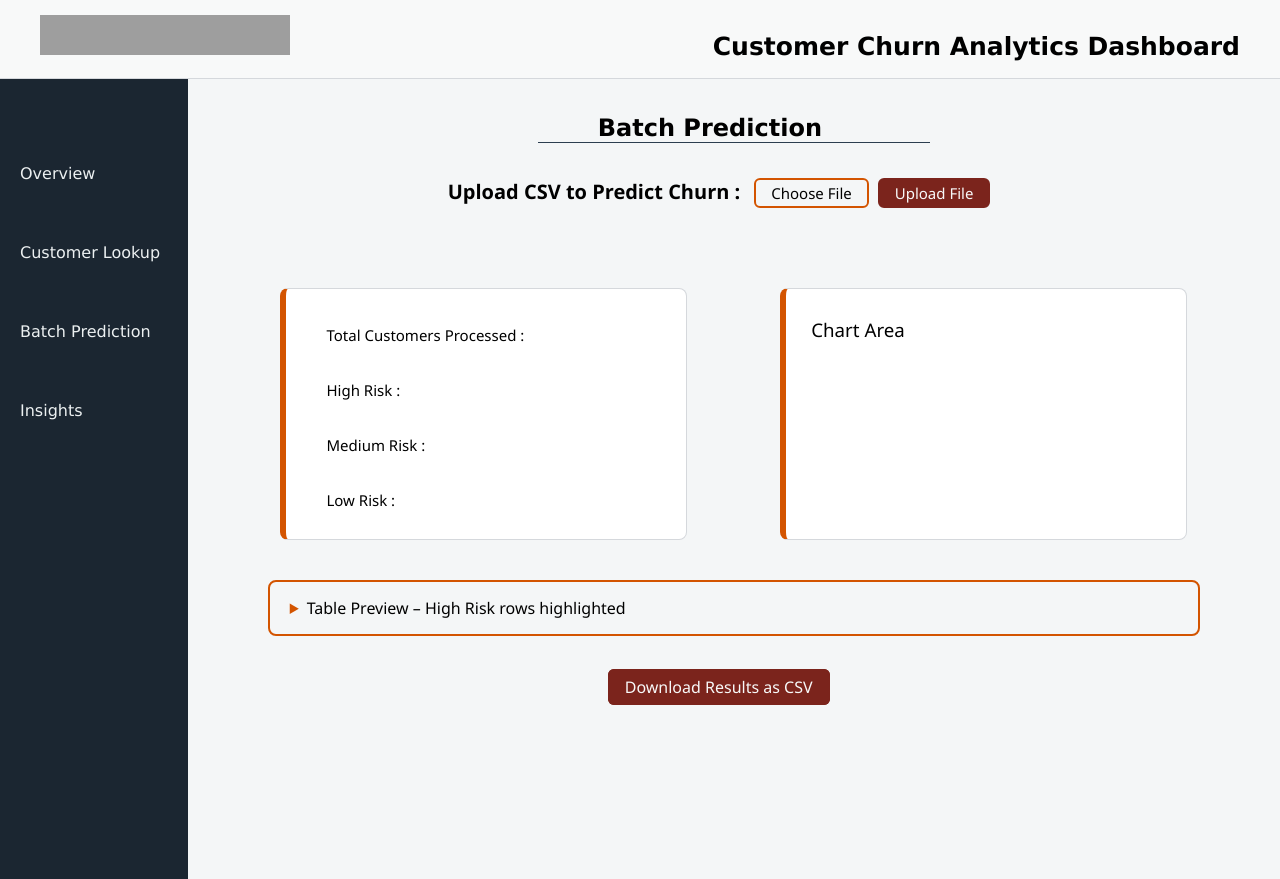
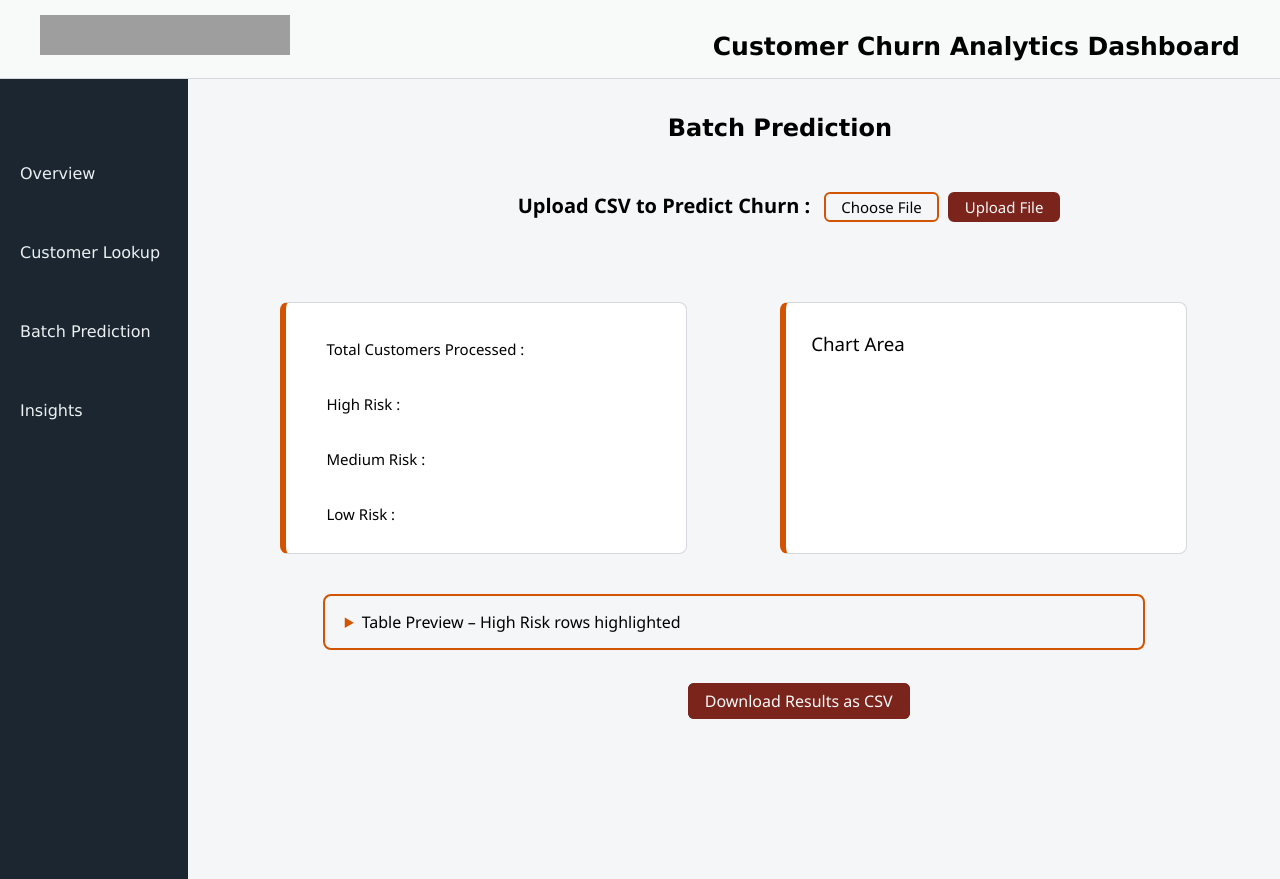
Before and after one commit to soumya-569/ML-Projects, a Flask app: page /batch_prediction in a window 1280 px wide. Run offline with Flask 3, Linux system fonts and the light colour scheme; grey boxes are pictures that could not be loaded.

Commit message:
Changes In UI

```diff
--- a/Flask Apps/ICICI Customers Churn App/static/batch_prediction.css
+++ b/Flask Apps/ICICI Customers Churn App/static/batch_prediction.css
@@ -81,15 +81,12 @@
 
 .heading h2{
     font-family: Verdana, Geneva, Tahoma, sans-serif;
-    border-bottom: 1px solid var(--dark_grey);
-    margin-left: 350px;
-    margin-right: 350px;
-    padding-left: 60px;
+    margin-left: 480px;
 }
 
 .form_container{
-    margin-top: 35px;
-    margin-left: 260px;
+    margin-top: 50px;
+    margin-left: 330px;
 }
 
 label{
@@ -169,8 +166,8 @@
     border-radius: 8px;
     padding-top: 15px;
     padding-bottom: 15px;
-    margin-left: 80px;
-    margin-right: 80px;
+    margin-left: 135px;
+    margin-right: 135px;
     cursor: pointer;
     margin-bottom: 40px;
 }
@@ -194,7 +191,7 @@
     font-weight: normal;
     border: 2px solid var(--deep_maroon);
     border-radius: 6px;
-    margin-left: 420px;
+    margin-left: 500px;
 }
 
 .csv_download:hover{
```
Also changed, not shown: Flask Apps/ICICI Customers Churn App/static/customer_lookup.css (+3 -6 lines), Flask Apps/ICICI Customers Churn App/static/insights.css (+2 -5 lines), Flask Apps/ICICI Customers Churn App/static/overview.css (+12 -8 lines), 3 other files.
